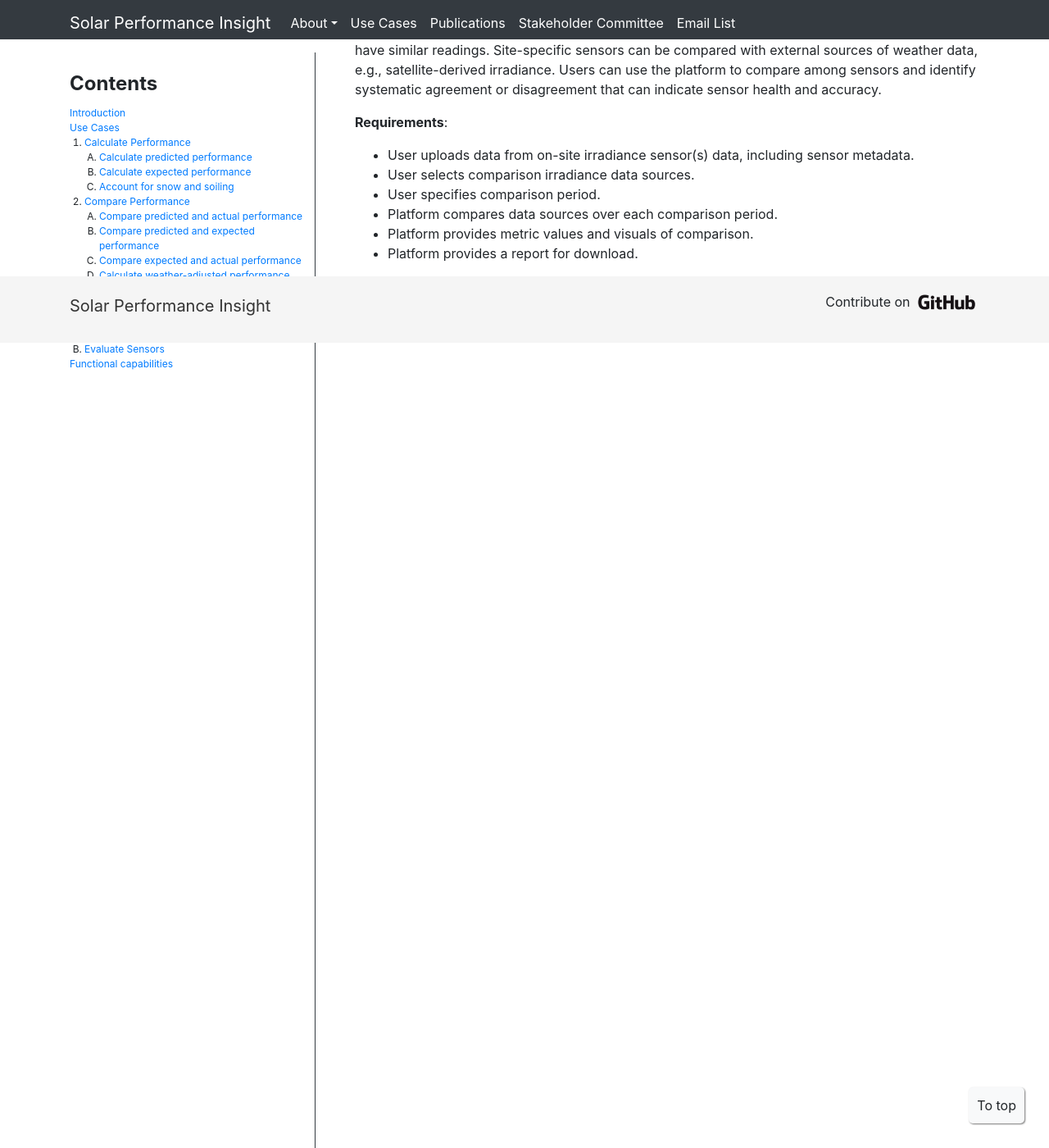
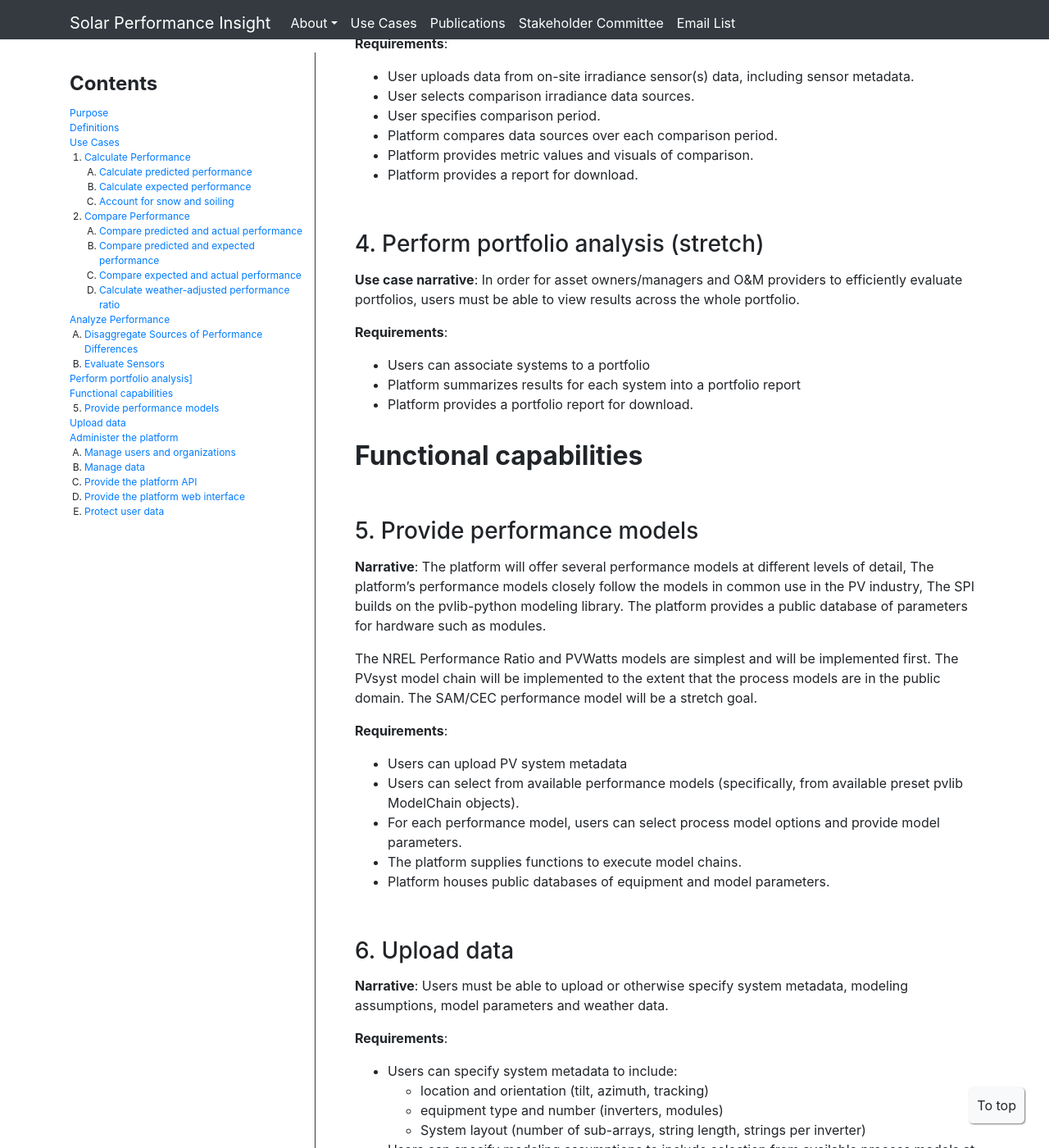
Before and after one commit to SolarPerformanceInsight/SolarPerformanceInsight.github.io, a Jekyll site: the page built from usecases.md, in a window 1280 px wide and 1400 px high, scrolled down 4598 px. Shown: the whole window at 82% size. Built offline with Jekyll 4.4.1, drawn with Linux system fonts in a browser that asks for light colours; some of the changed text lies outside the part shown.

Commit message:
add functional capabilities

```diff
--- a/_includes/usecase_sidebar.html
+++ b/_includes/usecase_sidebar.html
@@ -1,7 +1,8 @@
 <div class="contents-menu">
 <h2>Contents</h2>
 <ul class="contents-list">
-  <li><a href="#use-cases">Introduction</a></li>
+  <li><a href="#purpose">Purpose</a></li>
+    <li><a href="#definitions">Definitions</a></li>
     <li><a href="#usecases">Use Cases</a></li>
     <ol>
       <li><a href="#calculateperformance">Calculate Performance</a></li>
@@ -24,9 +25,24 @@
           <li><a href="#uc3B">Evaluate Sensors</a></li>
         </ol>
       </ol>
+      <li><a href="#portfolioanalysis">Perform portfolio analysis]</a></li>
+      </ol>
     </ol>
   <li><a href="#capabilities">Functional capabilities</a></li>
-    <ol start="4">
+    <ol start="5">
+      <li><a href="#performancemodels">Provide performance models</a></li>
+      </ol>
+      <li><a href="#uploaddata">Upload data</a></li>
+      </ol>
+      <li><a href="#administer">Administer the platform</a></li>
+        <ol type="A">
+          <li><a href="#uc7A">Manage users and organizations</a></li>
+          <li><a href="#uc7B">Manage data</a></li>
+          <li><a href="#uc7C">Provide the platform API</a></li>
+          <li><a href="#uc7D">Provide the platform web interface</a></li>
+          <li><a href="#uc7E">Protect user data</a></li>
+        </ol>
+      </ol>
     </ol>
 </ul>
 </div>
--- a/usecases.md
+++ b/usecases.md
@@ -23,19 +23,13 @@ The use case categories are:
 1. [Calculate Performance](#calculateperformance).
 2. [Compare Performance](#compareperformance).
 3. [Analyze Performance](#analyzeperformance).
-4. [Evaluate Sensors](#evaluatesensors).
+4. [Perform portfolio analysis](#portfolioanalysis)
 
 {:start="5"}
-Framework functional capabilities include:
-5. Provide performance models
-6. Import assumptions used in original modeling
-7. Import weather data from various sources
-8. Import snow/soiling data
-9. Import actual system performance data
-10. Import  data from on-site sensors
-11. Import irradiance data
-12. Administer the framework
-13. Archive data
+platform functional capabilities include:
+5. [Provide performance models](#performancemodels)
+6. [Upload data](#uploaddata)
+7. [Administer the platform](#administer)
 
 ## Definitions
 
@@ -119,7 +113,7 @@ the differences between actual weather and the weather conditions assumed for th
 **Use case narrative**: This use case assumes that the user has the original weather data
 used to predict performance, and has the predicted performance retained from the original simulations
 or has used an SPI model to calculate predicted performance (1.A) from the original weather data.
-The framework calculates expected performance from the actual weather. Comparing expected performance
+The platform calculates expected performance from the actual weather. Comparing expected performance
 to predicted performance requires adjusting the expected performance for the differences between
 actual weather and the weather conditions assumed for the predicted performance.
 
@@ -135,7 +129,7 @@ actual weather and the weather conditions assumed for the predicted performance.
 {: .anchor}
 
 **Use case narrative**: This use case assumes that the user is able to upload actual performance and actual
-weather data. The framework calculates expected performance from the actual weather. Calculated expected performance
+weather data. The platform calculates expected performance from the actual weather. Calculated expected performance
 provides a consistent reference for comparison with actual performance to help identify causes of under- or
 over-performance in the actual weather conditions.
 
@@ -164,6 +158,7 @@ can vary in complexity from a simple linear model as described in [1], to PVWatt
 {: .anchor}
 
 #### 3A. Disaggregate Sources of Performance Differences (stretch) {#uc3A}
+{: .anchor}
 
 **Use case narrative**: In the case where the user has uploaded actual performance data (9.0),
 determine which factors, e.g. snow and soiling (8.0), module degradation, explain the differences
@@ -178,6 +173,7 @@ between actual performance and original expectations (1.A or 1.B).
 - Platform provides a report for download.
 
 #### 3B. Evaluate Sensors (stretch) {#uc3B}
+{: .anchor}
 
 **Use case narrative**: Platform capabilities can be leveraged to evaluate consistency among sensors
 monitoring a PV system. For example, a plane-of-array (POA) irradiance sensor’s output should be roughly
@@ -193,3 +189,109 @@ can indicate sensor health and accuracy.
 - Platform compares data sources over each comparison period.
 - Platform provides metric values and visuals of comparison.
 - Platform provides a report for download.
+
+### 4. Perform portfolio analysis (stretch) {#uc4}
+{: .anchor}
+
+**Use case narrative**: In order for asset owners/managers and O&M providers to efficiently evaluate portfolios,
+users must be able to view results across the whole portfolio.
+
+**Requirements**:
+- Users can associate systems to a portfolio
+- Platform summarizes results for each system into a portfolio report
+- Platform provides a portfolio report for download.
+
+## Functional capabilities {#functionalcapabilities}
+
+### 5. Provide performance models {#performancemodels}
+{: .anchor}
+
+**Narrative**: The platform will offer several performance models at different levels of detail,
+The platform's performance models closely follow the models in common use in the PV industry,
+The SPI builds on the pvlib-python modeling library. The platform provides a public
+database of parameters for hardware such as modules.
+
+The NREL Performance Ratio and PVWatts models are simplest and will be implemented first.
+The PVsyst model chain will be implemented to the extent that the process models are in the public domain.
+The SAM/CEC performance model will be a stretch goal.
+
+**Requirements**:
+- Users can upload PV system metadata
+- Users can select from available performance models (specifically, from available preset pvlib ModelChain objects).
+- For each performance model, users can select process model options and provide model parameters.
+- The platform supplies functions to execute model chains.
+- Platform houses public databases of equipment and model parameters.
+
+### 6. Upload data {#uploaddata}
+{: .anchor}
+
+**Narrative**: Users must be able to upload or otherwise specify system metadata, modeling assumptions,
+model parameters and weather data.
+
+**Requirements**:
+- Users can specify system metadata to include:
+  - location and orientation (tilt, azimuth, tracking)
+  - equipment type and number (inverters, modules)
+  - System layout (number of sub-arrays, string length, strings per inverter)
+- Users can specify modeling assumptions to include selection from available process models at each step
+  in the model chain. Process models include irradiance translation and reflection, cell temperature,
+  irradiance to DC power conversion, DC to AC conversion, and loss models along the model chain, e.g.:
+  degradation, shading, soiling, snow, ohmic loss.
+- Users can provide parameters for process models. Where available, the platform provides default values
+  for process models.
+- The platform provides available, public databases of module and inverter model parameters.
+- Users can upload weather data.
+
+### 7. Administer the platform {#administer}
+{: .anchor}
+
+#### 7.A. Manage users and organizations {#uc7A}
+{: .anchor}
+
+**Narrative**: The platform administrator can manage users and organizations.
+
+**Requirements**:
+- Administrator can associate or disassociate users with organizations.
+- Administrator can enable data upload privileges based on email communication.
+- Administrator can reset user passwords.
+
+#### 7.B. Manage data {#uc7B}
+{: .anchor}
+
+**Narrative**: The platform administrator can manage data storage.
+
+**Requirements**:
+- Platform administrator can assign data storage limits.
+- Platform administrator can delete stored data.
+- Users can delete user-owned data.
+
+#### 7.C. Provide the platform API {#uc7C}
+{: .anchor}
+
+**Narrative**: The platform provides a documented API and appropriate services for client users.
+
+**Requirements**:
+- The platform’s API is documented on the platform website.
+- Users can interact with the platform via HTTP requests.
+- Users can request forecast evaluations via script (stretch).
+
+#### 7.D. Provide the platform web interface {#uc7D}
+{: .anchor}
+
+**Narrative**: The platform provides a documented user interface through a web site.
+
+**Requirements**:
+- The platform’s web interface is documented on the platform website.
+- Users can interact with the interface through menus, forms, and buttons.
+- Users can upload metadata and data through the interface.
+- Users can request performance evaluations using the interface.
+- Interface uses the API to communicate with platform server.
+
+#### 7.E. Protect user data {#uc7E}
+{: .anchor}
+
+**Narrative**: The platform protects user data.
+
+**Requirements**:
+- The data sharing agreement terms are posted on the platform website.
+- The platform provides user identification services (account management, password services).
```
Also changed, not shown: other parts of usecases.md (+1 -1 lines).
